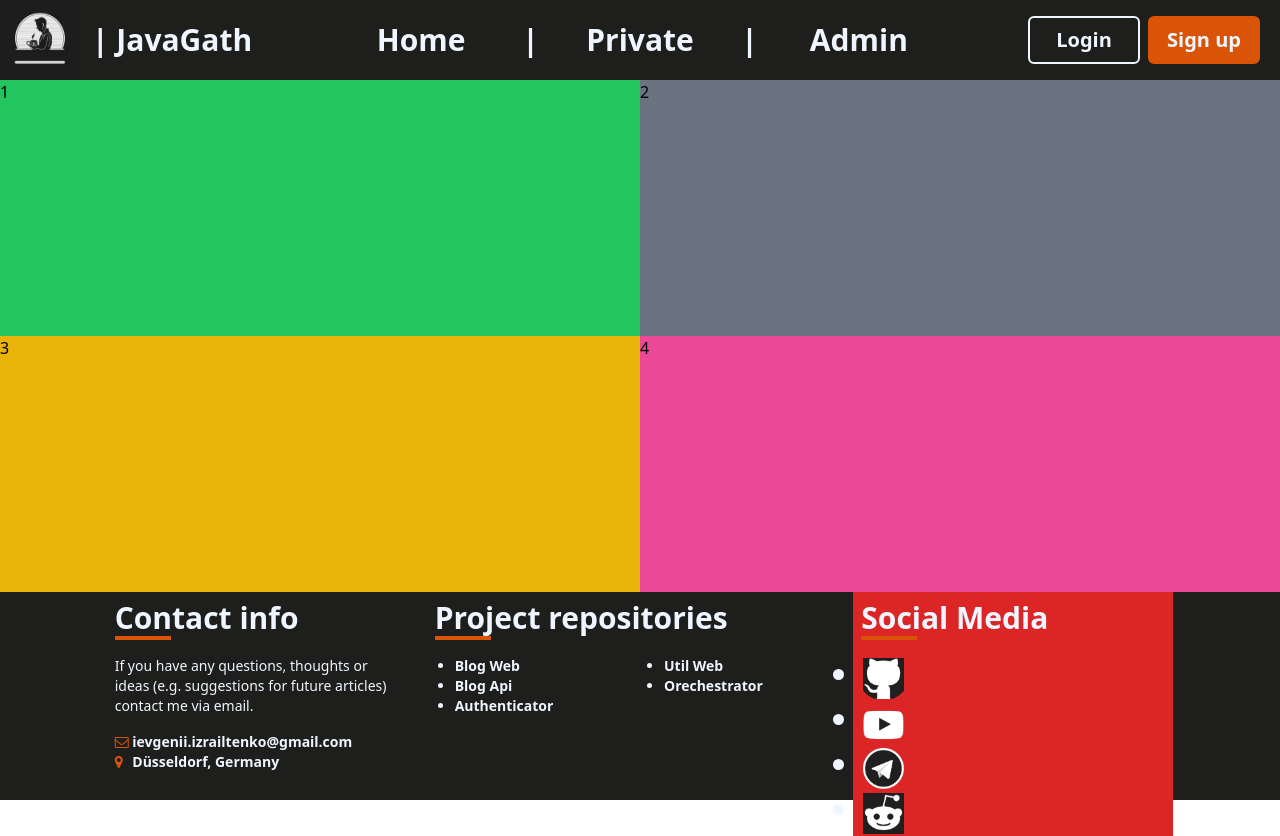
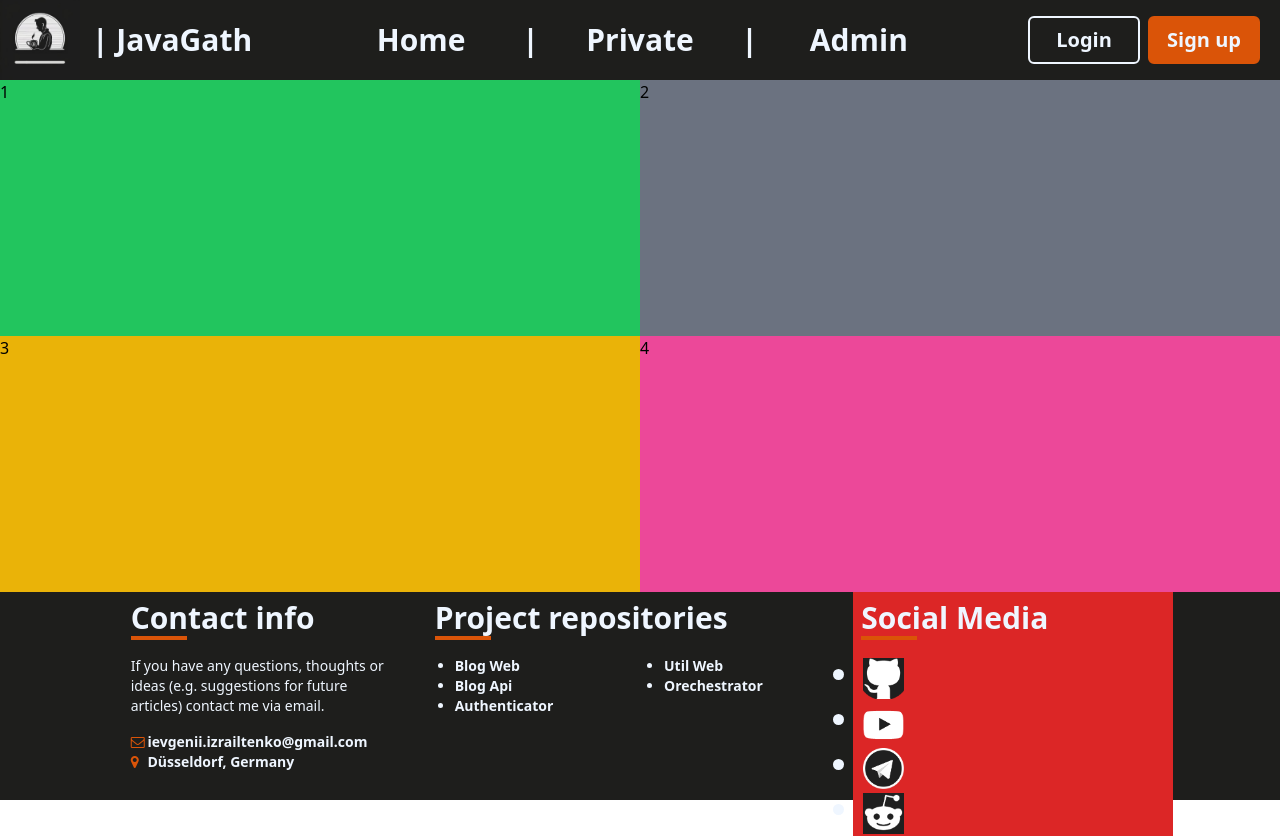
Before and after one commit to JavaGath/blog-web, a Vue app: page / in a window 1280 px wide. Built offline with nearby package versions, Linux system fonts and the light colour scheme.

Commit message:
footer styling contact info padding

```diff
--- a/src/components/FooterComponent.vue
+++ b/src/components/FooterComponent.vue
@@ -1,6 +1,6 @@
 <template>
   <footer>
-    <FooterContact class="col-start-2 col-end-5 pt-2 pl-2 pr-8"></FooterContact>
+    <FooterContact class="col-start-2 col-end-5 pt-2 pl-6 pr-8"></FooterContact>
     <FooterProjects
       class="col-start-5 col-end-9 pt-2 pl-2 no-select"
     ></FooterProjects>
```
